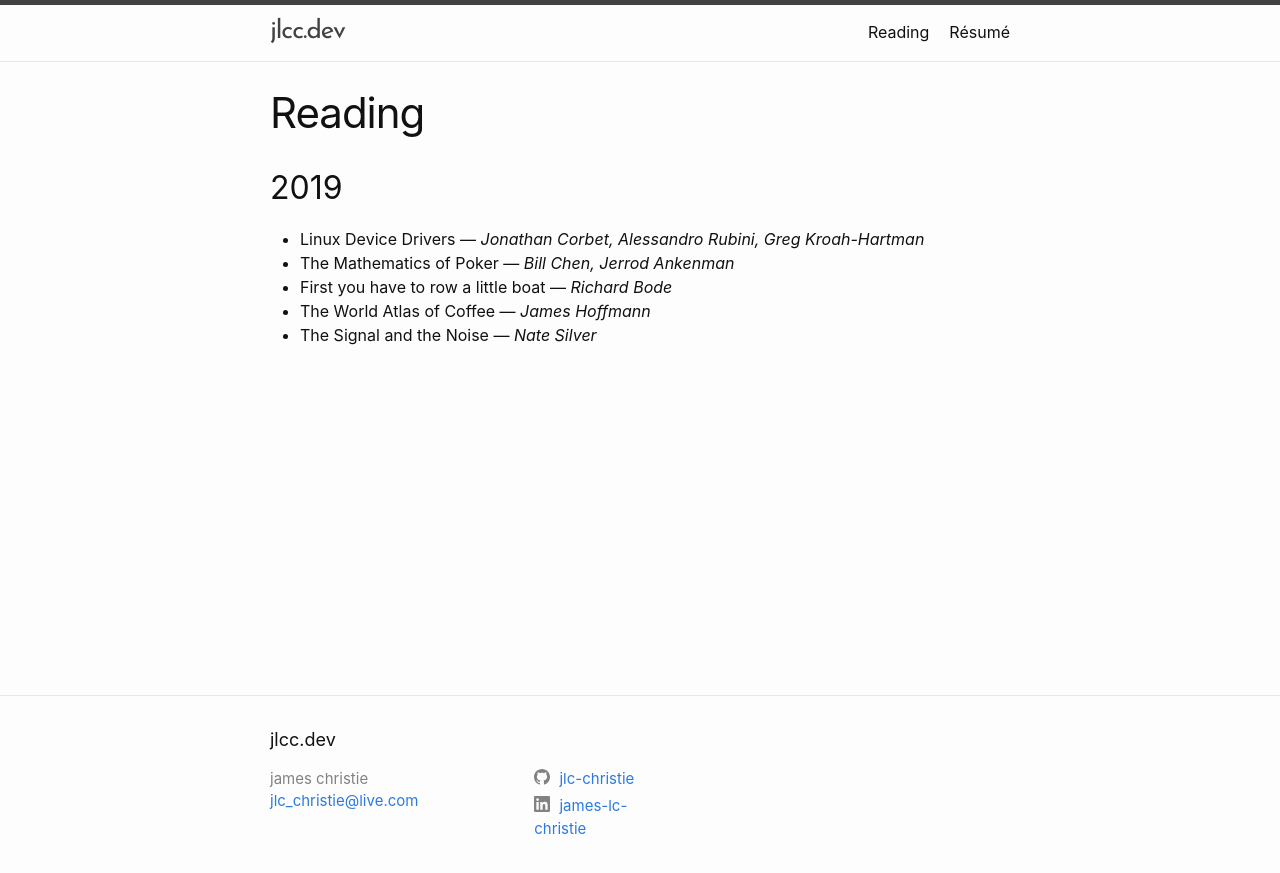
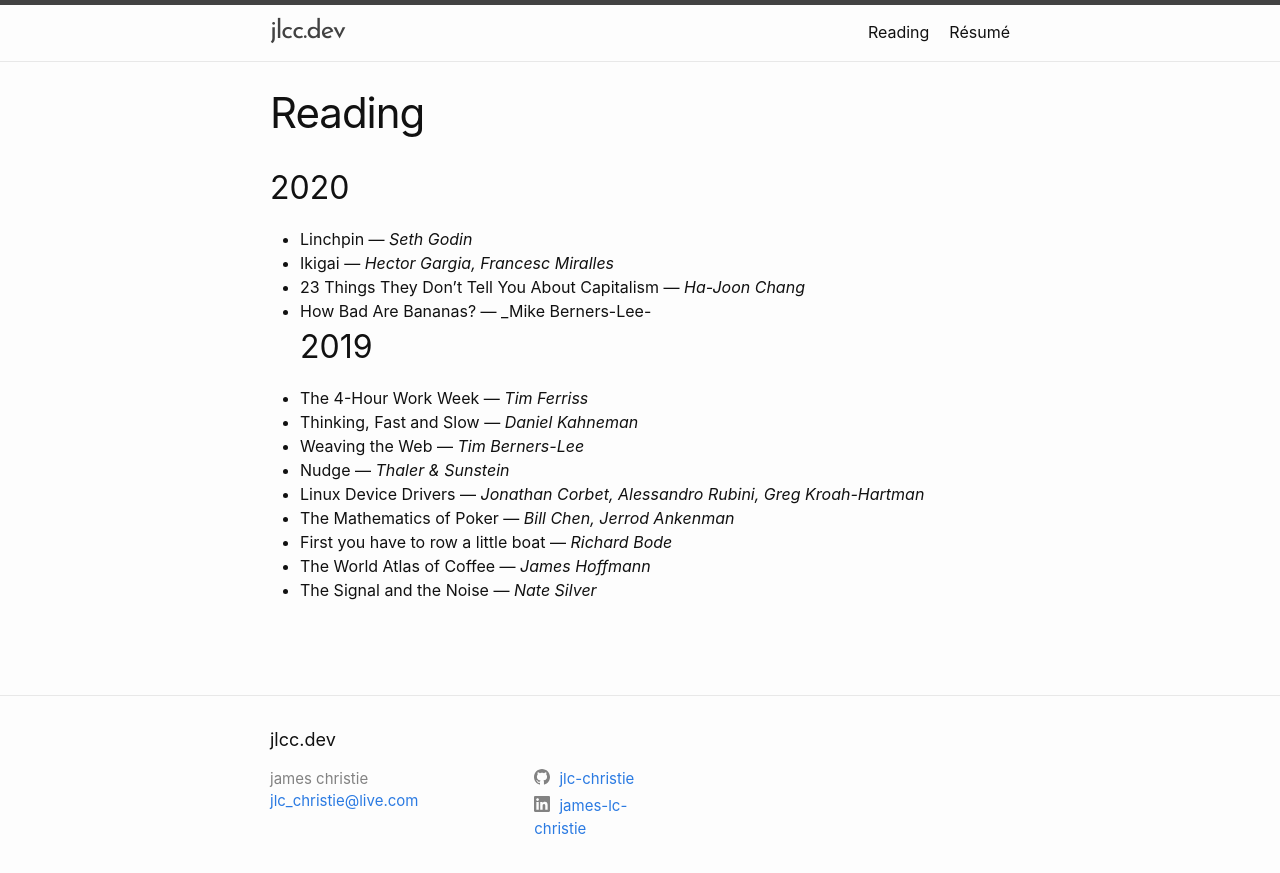
Before and after one commit to jlc-christie/jlc-christie.github.io, a Jekyll site: the page built from reading.md, in a window 1280 px wide. Shown: the top 873 px of the page. Built offline with Jekyll 4.4.1, drawn with Linux system fonts in a browser that asks for light colours.

Commit message:
Updated reading

```diff
--- a/reading.md
+++ b/reading.md
@@ -3,7 +3,16 @@ layout: page
 title: Reading
 permalink: /reading/
 ---
+## 2020
+- Linchpin --- _Seth Godin_
+- Ikigai --- _Hector Gargia, Francesc Miralles_
+- 23 Things They Don't Tell You About Capitalism --- _Ha-Joon Chang_
+- How Bad Are Bananas? --- _Mike Berners-Lee-
 ## 2019
+- The 4-Hour Work Week --- _Tim Ferriss_
+- Thinking, Fast and Slow --- _Daniel Kahneman_
+- Weaving the Web --- _Tim Berners-Lee_
+- Nudge --- _Thaler & Sunstein_
 -	Linux Device Drivers --- _Jonathan Corbet, Alessandro Rubini, Greg Kroah-Hartman_
 -	The Mathematics of Poker --- _Bill Chen, Jerrod Ankenman_
 -	First you have to row a little boat --- _Richard Bode_
```
